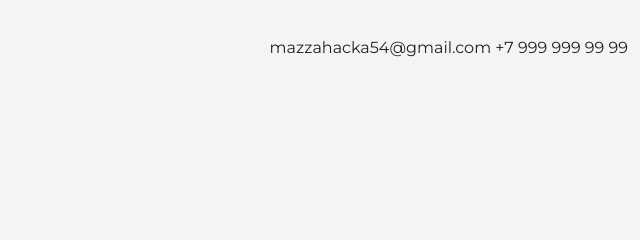
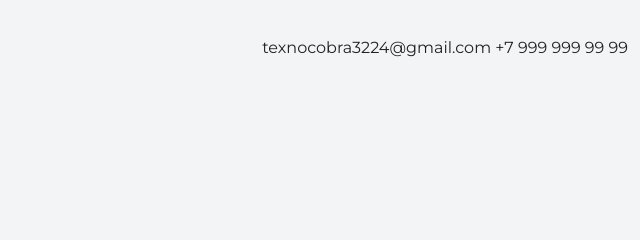
Before and after one commit to texnocobra/my-site, a plain HTML site: page index.html in a window 1280 px wide. Shown: the top 240 px of the page, 636-1276 px from the left. Drawn offline with nearby package versions, Linux system fonts and the light colour scheme.

Commit message:
email changes

```diff
--- a/index.html
+++ b/index.html
@@ -10,7 +10,7 @@
   <body>
     <header class="page-header">
       <div class="container">
-      mazzahacka54@gmail.com +7 999 999 99 99
+      texnocobra3224@gmail.com +7 999 999 99 99
     </div>
     </header>
 
```
